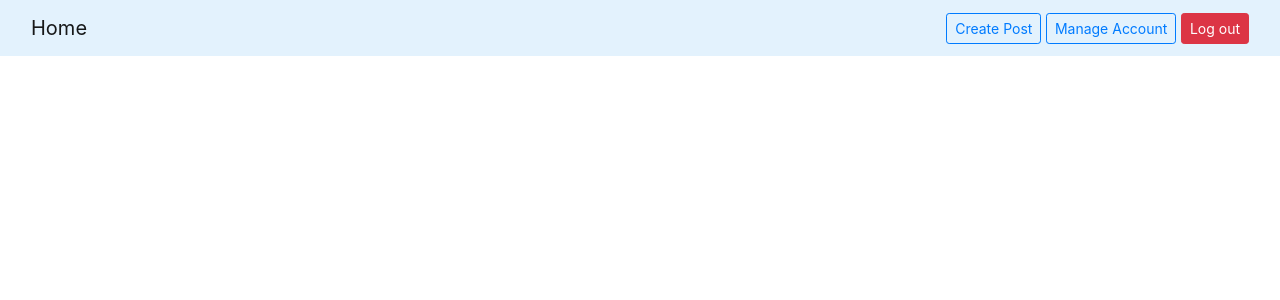
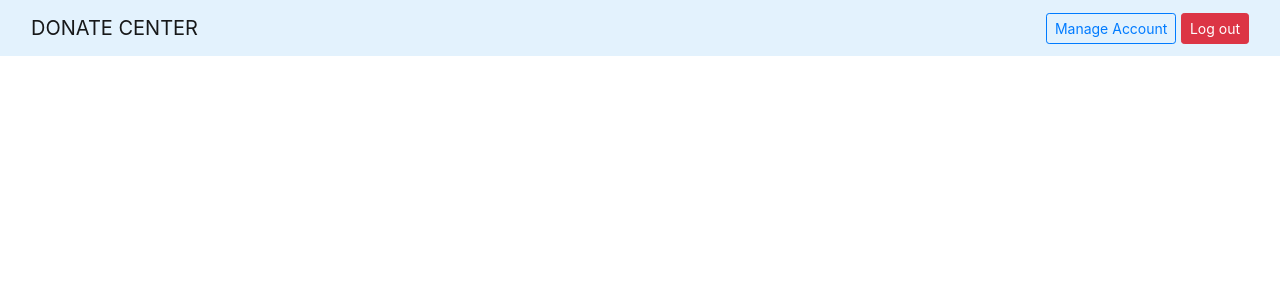
Before and after one commit to organpcysd/Project_Script_G09, a PHP site: page /navbar_user.php in a window 1280 px wide. Shown: the top 300 px of the page. Run offline with PHP 8.4, Linux system fonts and the light colour scheme.

Commit message:
Update navbar_user.php

```diff
--- a/navbar_user.php
+++ b/navbar_user.php
@@ -4,11 +4,10 @@
     <nav class="navbar navbar-light" style="background-color: #e3f2fd;">
         <div class="container-fluid">
           <a class="navbar-brand" href="index.php">
-            Home
+            DONATE CENTER
           </a>
          <!-- Navbar Login,Register -->
           <div>
-            <a href="#" class="btn btn-outline-primary btn-sm">Create Post</a>
             <a href="#" class="btn btn-outline-primary btn-sm">Manage Account</a>
             <a href="logout.php" class="btn btn-danger btn-sm">Log out</a>
           </div>
```
